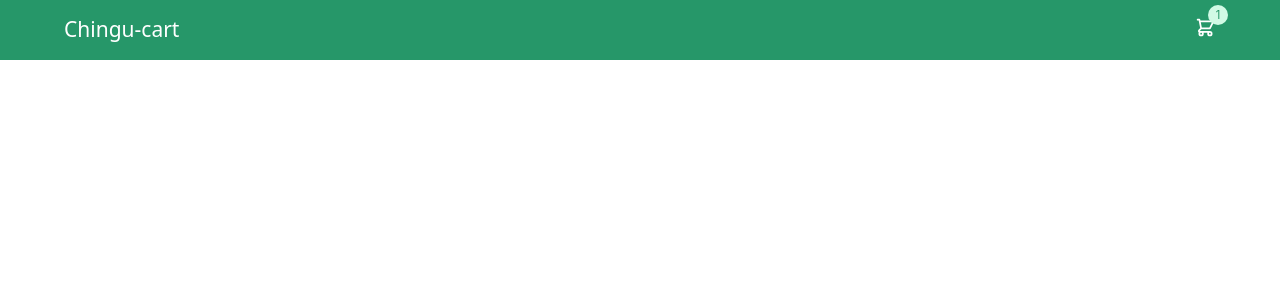
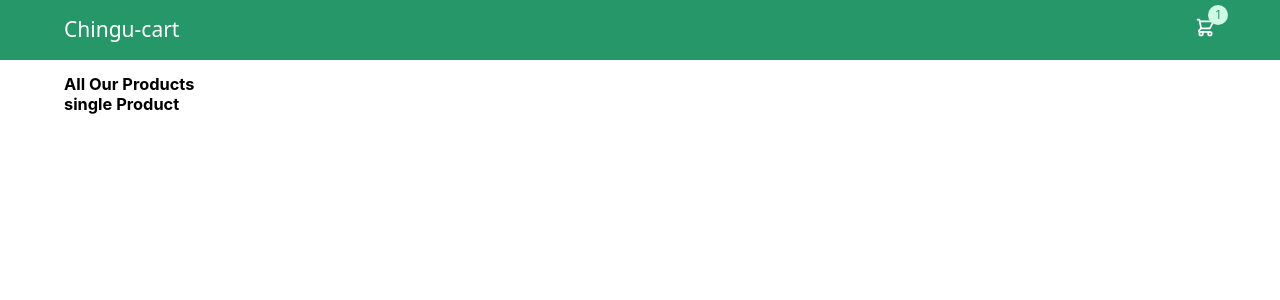
Before and after one commit to blyncnov/Chingu-pair, a React (Create React App) app: page / in a window 1280 px wide. Shown: the top 300 px of the page. Built offline with nearby package versions, Linux system fonts and the light colour scheme.

Commit message:
chingu-cart :structures  Amendments

```diff
--- a/src/App.jsx
+++ b/src/App.jsx
@@ -1,9 +1,12 @@
 import React from "react";
+import Products from "./components/product/products";
 
 const App = () => {
   return (
     <>
-
+      <div className="Layout__Grid">
+        <Products />
+      </div>
     </>
   );
 };
--- /dev/null
+++ b/src/components/product/Product.scss
@@ -0,0 +1,3 @@
+.Products__Container {
+  padding: 1em 0;
+}
--- /dev/null
+++ b/src/components/product/product.jsx
@@ -0,0 +1,14 @@
+import React from "react";
+
+// Product CSS
+import "./Product.scss";
+
+const Product = () => {
+  return (
+    <>
+      <h3>single Product</h3>
+    </>
+  );
+};
+
+export default Product;
--- /dev/null
+++ b/src/components/product/products.jsx
@@ -0,0 +1,25 @@
+import React from "react";
+
+// Product Components
+import Product from "./product";
+
+// Products data
+import MockedProducts from "././../../data/product";
+
+// Products CSS
+import "./Product.scss";
+
+const Products = () => {
+  return (
+    <>
+      <div className="Products__Container">
+        <div className="Products__Header">
+          <h3>All Our Products</h3>
+        </div>
+        <Product />
+      </div>
+    </>
+  );
+};
+
+export default Products;
--- /dev/null
+++ b/src/data/product.js
@@ -0,0 +1,34 @@
+const Product = [
+  {
+    id: 1,
+    name: "Product 1",
+    description: "Product 1 description",
+    price: "$100",
+  },
+  {
+    id: 2,
+    name: "Product 2",
+    description: "Product 2 description",
+    price: "$60",
+  },
+  {
+    id: 3,
+    name: "Product 3",
+    description: "Product 3 description",
+    price: "$70",
+  },
+  {
+    id: 4,
+    name: "Product 4",
+    description: "Product 4 description",
+    price: "$70",
+  },
+  {
+    id: 5,
+    name: "Product 5",
+    description: "Product 5 description",
+    price: "$70",
+  },
+];
+
+export default Product;
--- a/src/layouts/Navigation.jsx
+++ b/src/layouts/Navigation.jsx
@@ -1,6 +1,9 @@
 import React from "react";
 
+// Navigation CSS
 import "./Navigation.scss";
+
+// Icons
 import { HiOutlineShoppingCart } from "react-icons/hi";
 
 const Navigation = () => {
```
Also changed, not shown: src/components/index.jsx (deleted, +0 -11 lines), src/components/product.jsx (deleted, +0 -11 lines).
